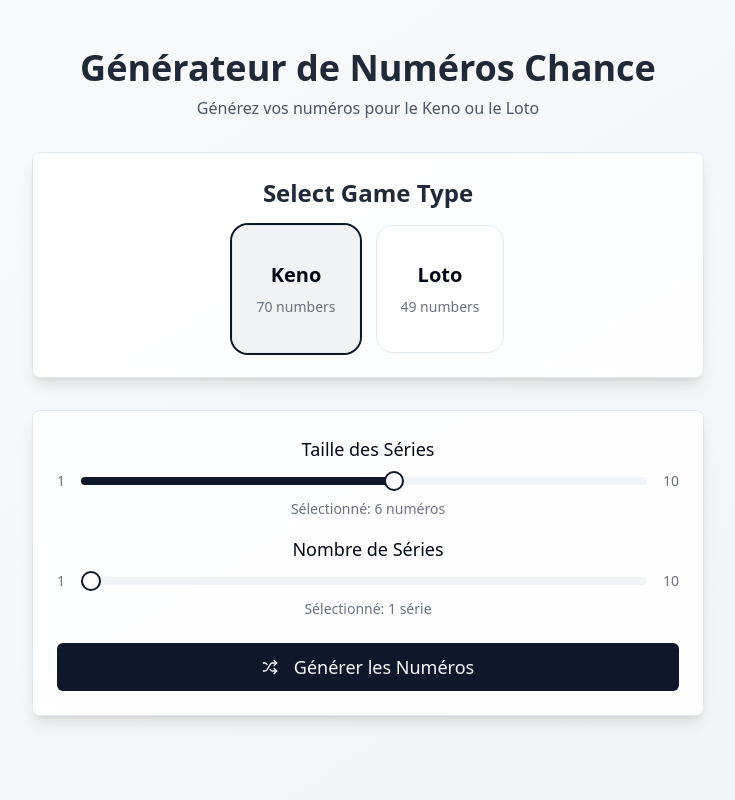
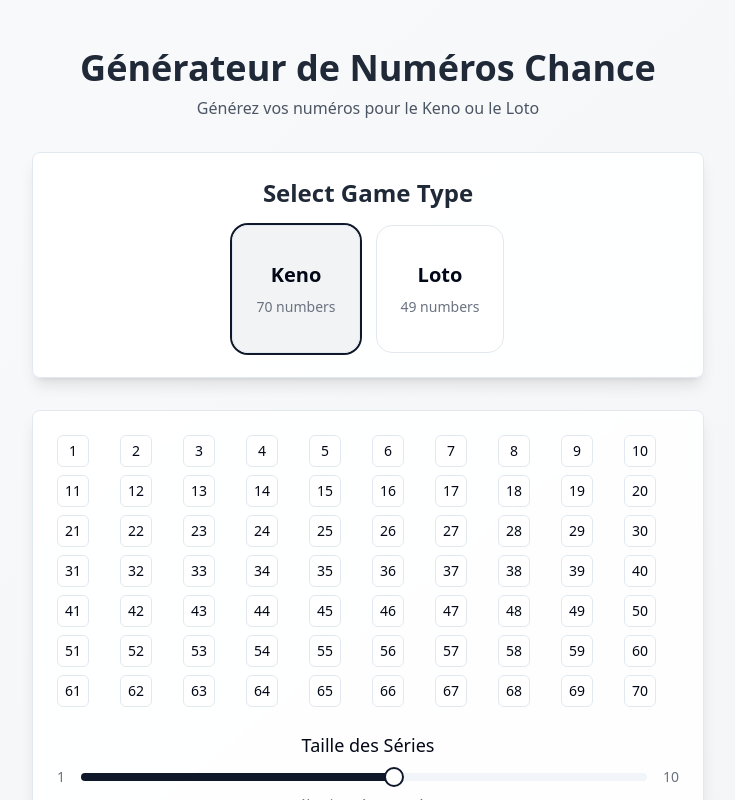
Before and after one commit to Damien1303/keno-loto-generateur-, a React (Vite) app: page / in a window 1280 px wide. Shown: the top 800 px of the page, without its empty margins (272-1007 px from the left). Built offline with nearby package versions, Linux system fonts and the light colour scheme.

Commit message:
Implement number selection and series generation
Added functionality to allow users to choose numbers from the available options (70 for Keno and 49 for Loto) and generate random series based on user-defined size and quantity.
[skip gpt_engineer]

```diff
--- a/src/components/NumberGenerator.tsx
+++ b/src/components/NumberGenerator.tsx
@@ -14,19 +14,41 @@ export const NumberGenerator = ({ gameType, onGenerate }: NumberGeneratorProps)
   const { toast } = useToast();
   const [seriesSize, setSeriesSize] = useState(6);
   const [numberOfSeries, setNumberOfSeries] = useState(1);
+  const [selectedNumbers, setSelectedNumbers] = useState<number[]>([]);
   const maxNumber = gameType === "keno" ? 70 : 49;
 
+  const toggleNumber = (num: number) => {
+    if (selectedNumbers.includes(num)) {
+      setSelectedNumbers(selectedNumbers.filter(n => n !== num));
+    } else {
+      if (selectedNumbers.length < maxNumber) {
+        setSelectedNumbers([...selectedNumbers, num]);
+      }
+    }
+  };
+
   const generateNumbers = () => {
+    if (selectedNumbers.length < seriesSize) {
+      toast({
+        title: "Erreur",
+        description: `Veuillez sélectionner au moins ${seriesSize} numéros pour générer les séries.`,
+        variant: "destructive"
+      });
+      return;
+    }
+
     const allSeries: number[][] = [];
 
     for (let i = 0; i < numberOfSeries; i++) {
       const numbers: number[] = [];
+      const availableNumbers = [...selectedNumbers];
+
       while (numbers.length < seriesSize) {
-        const num = Math.floor(Math.random() * maxNumber) + 1;
-        if (!numbers.includes(num)) {
-          numbers.push(num);
-        }
+        const randomIndex = Math.floor(Math.random() * availableNumbers.length);
+        numbers.push(availableNumbers[randomIndex]);
+        availableNumbers.splice(randomIndex, 1);
       }
+
       numbers.sort((a, b) => a - b);
       allSeries.push(numbers);
     }
@@ -41,6 +63,19 @@ export const NumberGenerator = ({ gameType, onGenerate }: NumberGeneratorProps)
   return (
     <Card className="p-6 backdrop-blur-sm bg-white/90 shadow-lg animate-fade-in">
       <div className="space-y-6">
+        <div className="grid grid-cols-10 gap-2">
+          {Array.from({ length: maxNumber }, (_, i) => i + 1).map((num) => (
+            <Button
+              key={num}
+              variant={selectedNumbers.includes(num) ? "default" : "outline"}
+              className="w-8 h-8 p-0 text-sm font-medium"
+              onClick={() => toggleNumber(num)}
+            >
+              {num}
+            </Button>
+          ))}
+        </div>
+
         <div className="space-y-4">
           <div className="space-y-2">
             <h3 className="text-lg font-medium text-center">Taille des Séries</h3>
@@ -84,9 +119,10 @@ export const NumberGenerator = ({ gameType, onGenerate }: NumberGeneratorProps)
         <Button
           onClick={generateNumbers}
           className="w-full h-12 text-lg font-medium transition-all duration-300 hover:scale-105"
+          disabled={selectedNumbers.length < seriesSize}
         >
           <Shuffle className="mr-2 h-5 w-5" />
-          Générer les Numéros
+          Générer les Séries Réduites
         </Button>
       </div>
     </Card>
```
